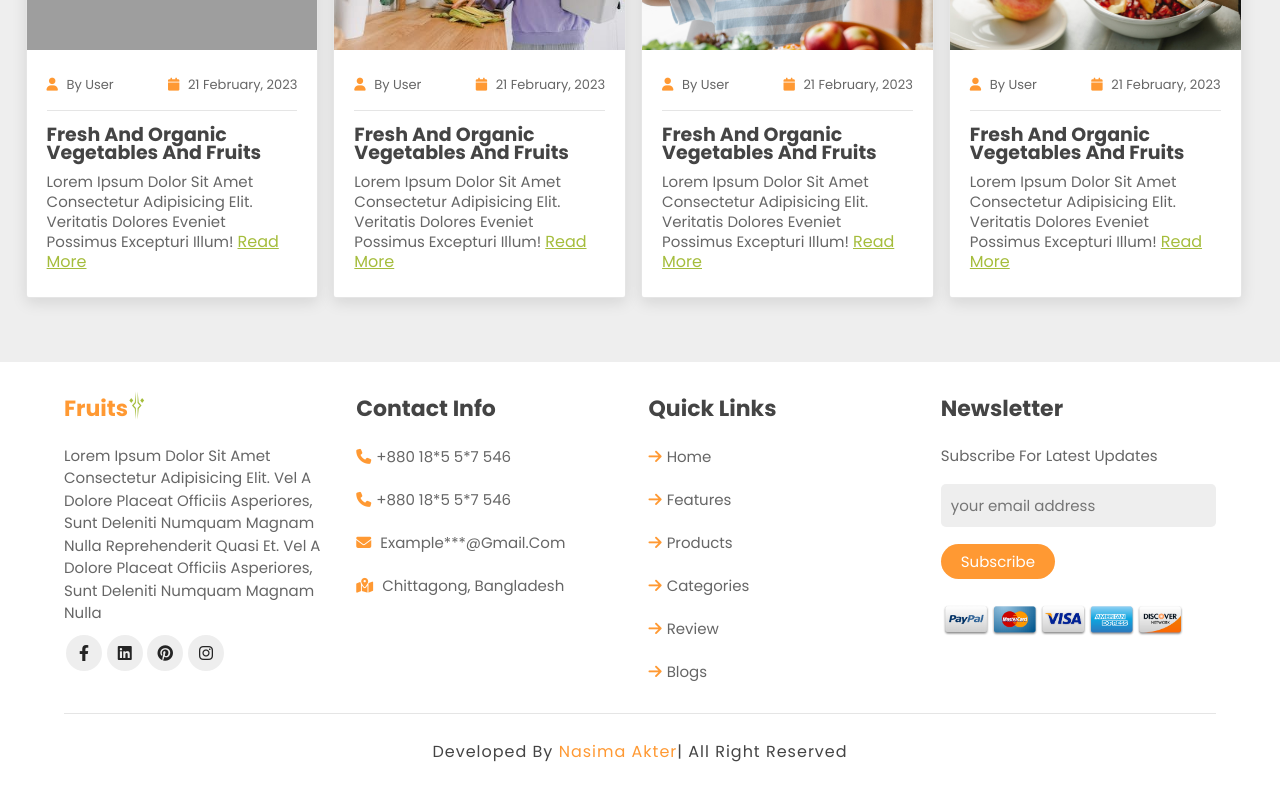
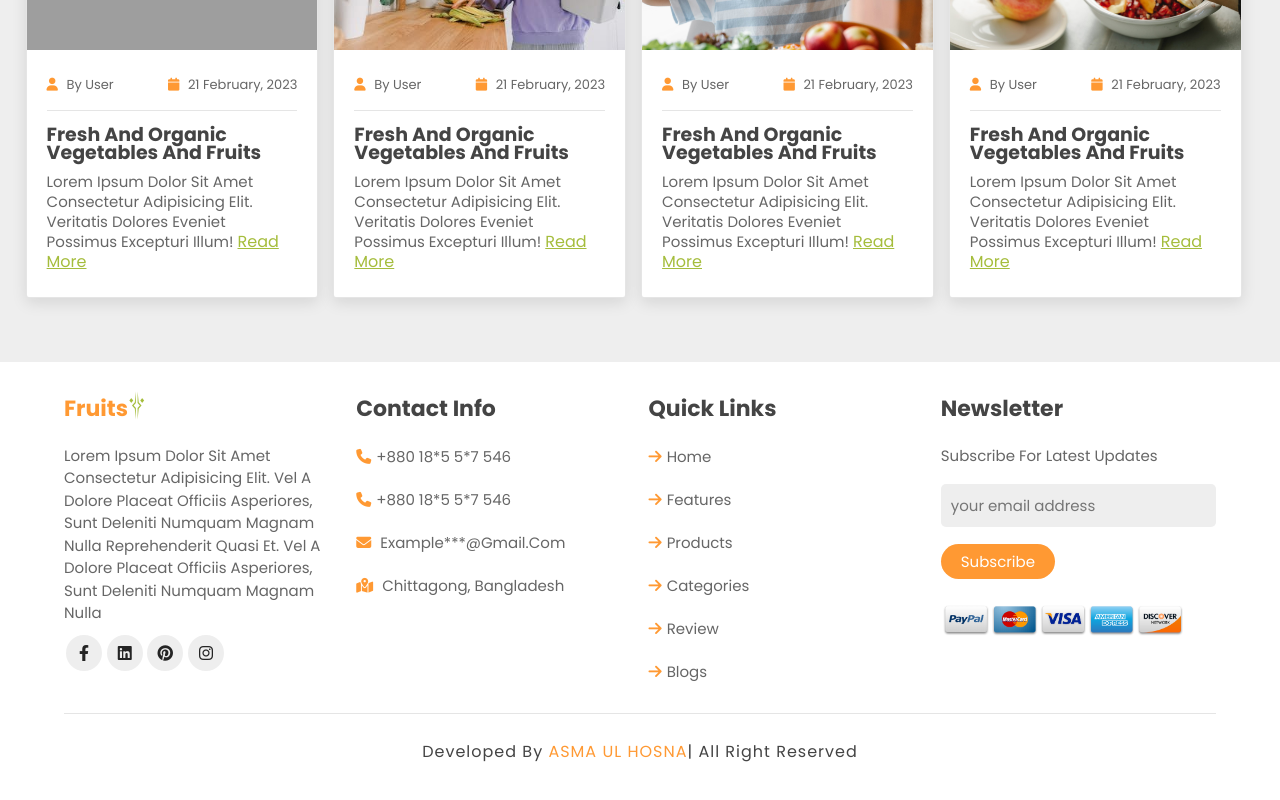
Before and after one commit to webbyhosna/organic_veg, a plain HTML site: page index.html in a window 1280 px wide. Shown: the part 3572-4372 px from the top of the page. Drawn offline with nearby package versions, Linux system fonts and the light colour scheme; grey boxes are pictures that could not be loaded.

Commit message:
Update index.html

```diff
--- a/index.html
+++ b/index.html
@@ -573,7 +573,7 @@
             </div>
 
         </div>
-        <div class="credit">developed by <span>Nasima Akter</span>| all right reserved</div>
+        <div class="credit">developed by <span>ASMA UL HOSNA</span>| all right reserved</div>
 
     </section>
     <!-- Footer Section ends here -->
```
